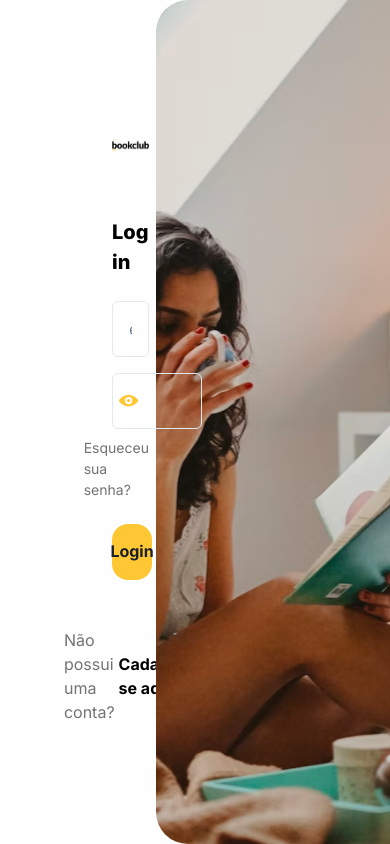
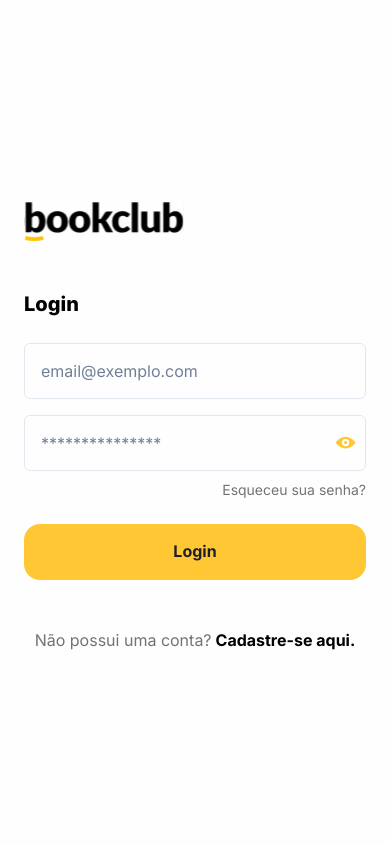
Before and after one commit to RivianSoldier/bookclub-web, a React (Create React App) app: page / in a window 390 px wide. Built offline with nearby package versions, Linux system fonts and the light colour scheme.

Commit message:
responsive design implemented in login screen

```diff
--- a/src/modules/unauthenticated/screens/Login/index.js
+++ b/src/modules/unauthenticated/screens/Login/index.js
@@ -7,12 +7,13 @@
       <Flex
         alignItems="flex-start"
         justifyContent="center"
-        pl="7rem"
+        pl={['0px', '0px', '0px', '112px']}
+        padding={['24px', '48px', '80px', '16px']}
         flexDir="column"
-        w="40%"
+        w={['100%', '100%', '100%', '40%']}
         h="100vh"
       >
-        <Flex flexDir="column" w="84%">
+        <Flex flexDir="column" w={['100%', '100%', '100%', '84%']}>
           <Image src="/img/logo.svg" alt="BookClub logo" w="160px" h="48px" />
           <Text.ScreenTitle mt="48px">Login</Text.ScreenTitle>
           <Input mt="24px" placeholder="email@exemplo.com" />
@@ -34,7 +35,7 @@
         </Flex>
       </Flex>
       <Flex
-        w="60%"
+        w={['0%', '0%', '0%', '60%']}
         h="100vh"
         backgroundImage="url(/img/auth_background.svg)"
         backgroundSize="cover"
```
Also changed, not shown: src/components/atoms/Text.js (line endings or trailing spaces).
